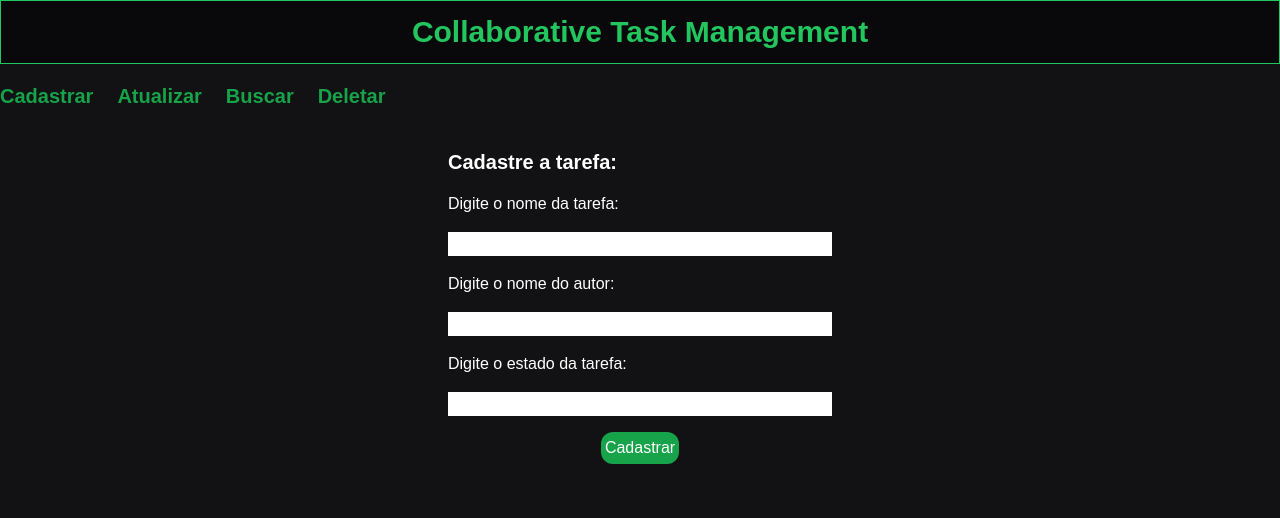
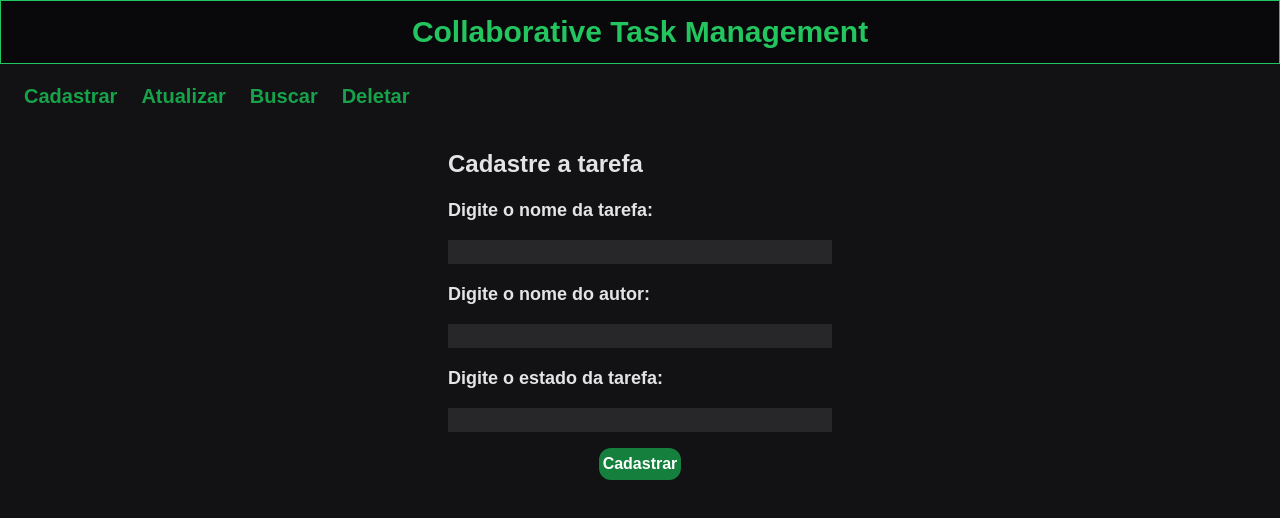
Before and after one commit to victorgomesc/Collaborative-Task, a Next.js app: page /register in a window 1280 px wide. Shown: the top 518 px of the page. Built offline with nearby package versions, Linux system fonts and the light colour scheme.

Commit message:
style: form register'

```diff
--- a/components/Header.tsx
+++ b/components/Header.tsx
@@ -3,7 +3,7 @@ import React from 'react'
 
 const Header = () => {
   return (
-    <div className="flex gap-6 w-full h-16 items-center">
+    <div className="flex gap-6 w-full h-16 items-center p-6">
         <Link href="/register" >
             <div className="text-xl font-bold text-green-600">
                 Cadastrar
--- a/components/RegisterForm.tsx
+++ b/components/RegisterForm.tsx
@@ -4,17 +4,36 @@ const RegisterForm = () => {
   return (
     <div className="h-screen w-full flex items-center justify-center">
         <div className="flex  flex-col h-full w-96 mt-10">
-        <h1 className="text-xl font-bold mb-4">Cadastre a tarefa:</h1>
+
+          <h1 className="text-2xl font-bold mb-4 text-zinc-200">
+            Cadastre a tarefa
+          </h1>
+
         <form className="flex flex-col h-full gap-y-4">
-            <label>Digite o nome da tarefa:</label>
-            <input type='text' />
-            <label>Digite o nome do autor:</label>
-            <input />
-            <label>Digite o estado da tarefa:</label>
-            <input />
+            <label className="text-lg font-bold text-zinc-200">
+              Digite o nome da tarefa:
+            </label>
+
+            <input type='text' className='bg-zinc-800 text-zinc-200' />
+
+            <label className="text-lg font-bold text-zinc-200">
+              Digite o nome do autor:
+            </label>
+
+            <input className='bg-zinc-800 text-zinc-200'/>
+
+            <label className="text-lg font-bold text-zinc-200">
+              Digite o estado da tarefa:
+            </label>
+
+            <input className='bg-zinc-800 text-zinc-200'/>
+
             <div className="flex items-center justify-center">
-              <button className="bg-green-600 h-8 rounded-xl max-w-24 p-1">Cadastrar</button>
+              <button className="bg-green-700 hover:bg-green-600 h-8 rounded-xl max-w-24 p-1 font-bold">
+                Cadastrar
+              </button>
             </div>
+
         </form>
     </div>
     </div>
```
